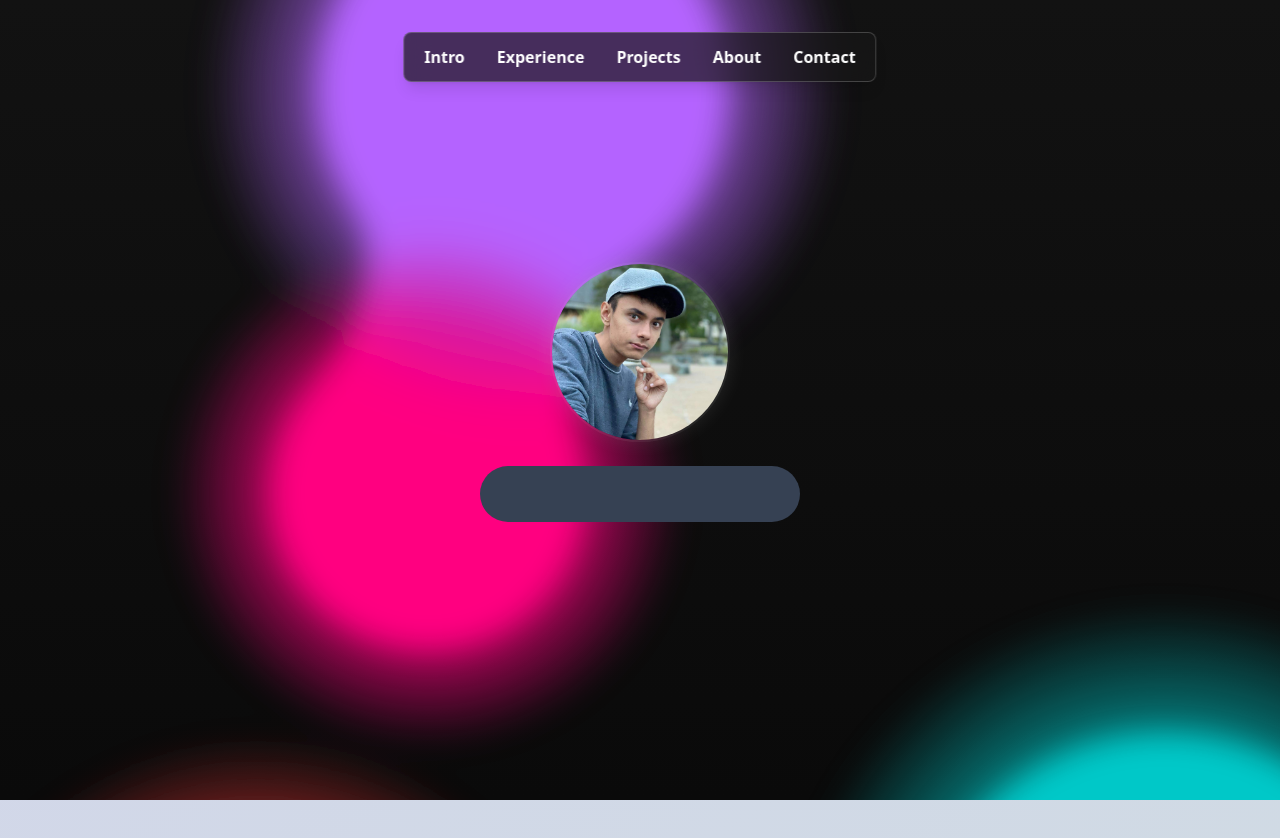
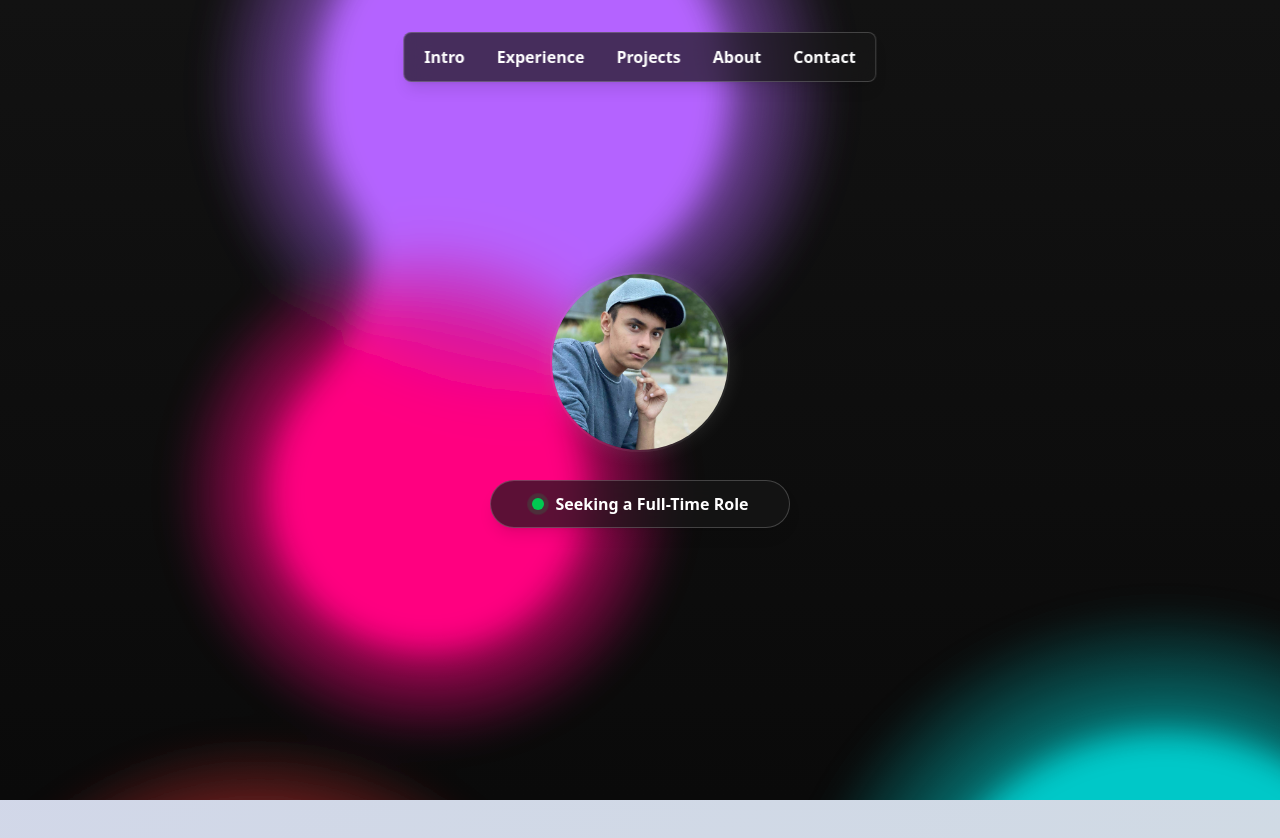
Before and after one commit to aitzaz-qadir/portfolio-website, a React (Vite) app: page / in a window 1280 px wide. Shown: the top 838 px of the page. Built offline with nearby package versions, Linux system fonts and the light colour scheme.

Commit message:
- Implemented pusling statusbar

```diff
--- a/src/App.jsx
+++ b/src/App.jsx
@@ -80,7 +80,7 @@ function App() {
       >
         <div
           id="profile"
-          className="w-45 h-45 overflow-hidden rounded-full mb-6 shadow-[0_0_20px_rgba(255,255,255,0.1)] border-2 border-white/10"
+          className="w-45 h-45 overflow-hidden rounded-full mb-7 shadow-[0_0_20px_rgba(255,255,255,0.1)] border-2 border-white/10"
         >
           <img
             src="/assets/profilePic.jpg"
@@ -90,8 +90,16 @@ function App() {
         </div>
         <div
           id="status"
-          className="w-80 h-14 bg-gray-700 rounded-full mb-4"
-        ></div>
+          className="flex items-center justify-center w-75 h-12 bg-neutral-900/70 backdrop-blur-md rounded-full border border-white/20 text-white shadow-lg space-x-3 px-4 py-2"
+        >
+          <div className="relative w-3 h-3">
+            <span className="absolute inline-flex w-full h-full rounded-full bg-green-500 opacity-75 animate-ping"></span>
+            <span className="absolute inline-flex w-full h-full rounded-full bg-green-500"></span>
+          </div>
+          <span className="text-base font-semibold">
+            Seeking a Full-Time Role
+          </span>
+        </div>
       </div>
       <div
         id="experience"
```
